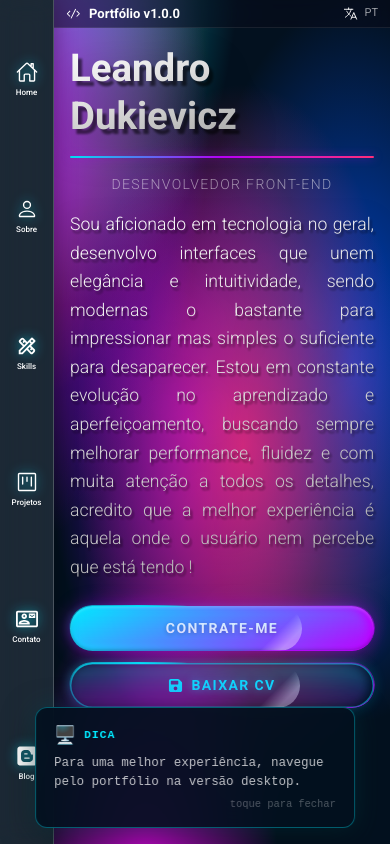
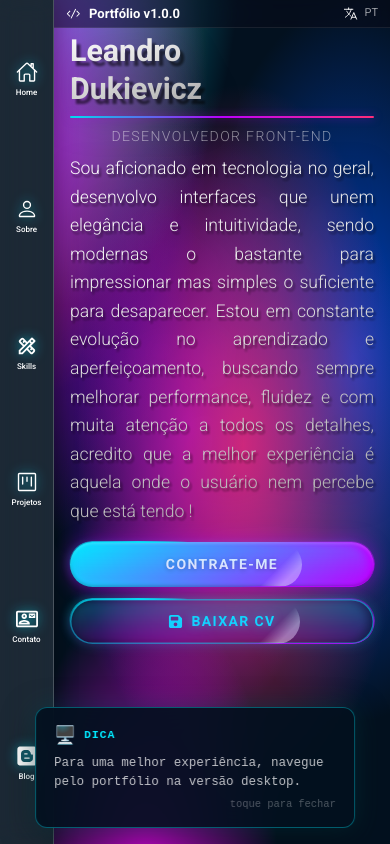
Before and after one commit to LeandroDukievicz/Portifolio-Cyber-Dukie, a Next.js app: page / in a window 390 px wide. Built offline with nearby package versions, Linux system fonts and the light colour scheme; no server answers.

Commit message:
fix: botão Baixar CV totalmente visível em mobile — reduz espaçamentos e permite scroll

```diff
--- a/app/page.tsx
+++ b/app/page.tsx
@@ -92,12 +92,12 @@ export default function Page() {
         </div>
       )}
 
-      <div className="absolute inset-0 flex flex-col lg:flex-row items-center justify-between px-4 md:px-12 lg:px-20 pt-7 pb-4 lg:pb-0 gap-8 lg:gap-0">
+      <div className="absolute inset-0 flex flex-col lg:flex-row items-center justify-between px-4 md:px-12 lg:px-20 pt-7 pb-4 lg:pb-0 gap-4 lg:gap-0 overflow-y-auto lg:overflow-hidden">
 
         {/* Left — nome */}
-        <div className="flex flex-col gap-4 items-start lg:ml-[3vw] xl:ml-[4vw] 2xl:ml-[0px] lg:mr-0 mt-4 lg:-mt-[100px] w-full lg:w-auto min-w-0">
+        <div className="flex flex-col gap-2 sm:gap-4 items-start lg:ml-[3vw] xl:ml-[4vw] 2xl:ml-[0px] lg:mr-0 mt-1 sm:mt-4 lg:-mt-[100px] w-full lg:w-auto min-w-0">
           <h1
-            className="text-[2.4rem] sm:text-[3.15rem] md:text-[4.2rem] lg:text-[5rem] xl:text-[6.3rem] font-extrabold leading-tight"
+            className="text-[1.9rem] sm:text-[3.15rem] md:text-[4.2rem] lg:text-[5rem] xl:text-[6.3rem] font-extrabold leading-tight"
             style={{
               background: "linear-gradient(160deg, #ffffff 0%, #e2e2e2 40%, #a8a8a8 100%)",
               WebkitBackgroundClip: "text",
```
